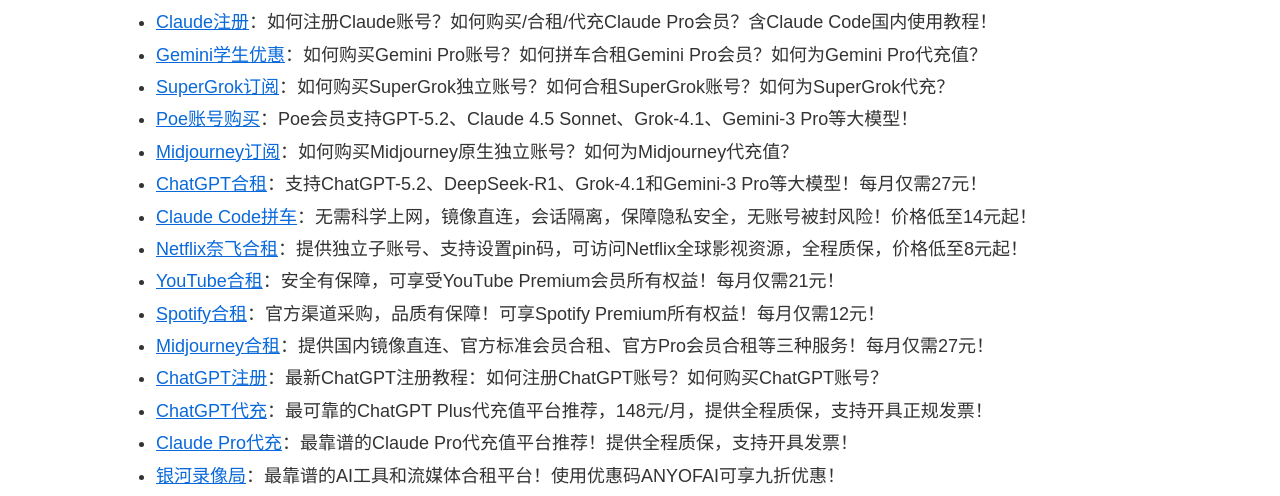
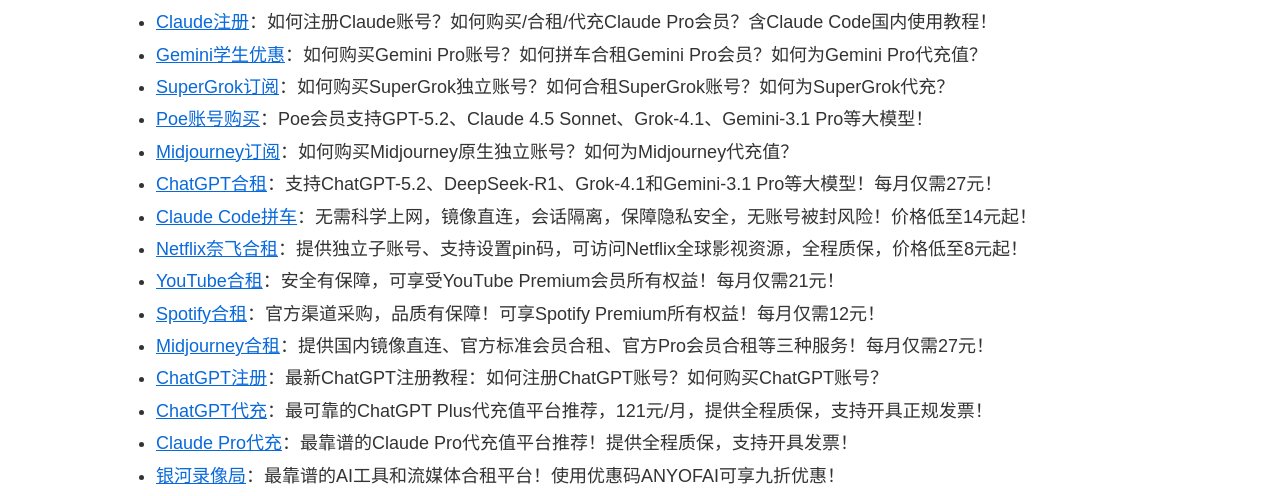
Before and after one commit to anyofai/anyofai.github.io, a Jekyll site: the page built from index.md, in a window 1280 px wide and 900 px high, scrolled down 12757 px. Shown: the part 263-759 px from the top of the window. Built offline with Jekyll 4.4.1, drawn with Linux system fonts in a browser that asks for light colours; some of the changed text lies outside the part shown.

Commit message:
Update index.md

```diff
--- a/index.md
+++ b/index.md
@@ -6,7 +6,7 @@
 
 # WildCard跑路了！野卡跑路后替代平台推荐！
 
-<p align="center">最近更新于：2026年2月11日</p>
+<p align="center">最近更新于：2026年2月24日</p>
 
 现如今，网上依然有大量关于“WildCard野卡跑路了吗”的讨论。对大多数用户来说，真正关心的其实并不是八卦新闻，而是一些非常现实的问题，比如之前充值到WildCard野卡里的钱是不是打水漂了、以后还能不能继续使用WildCard野卡订阅ChatGPT Plus、Claude Pro、Gemini Pro、SuperGrok等服务。本文将对WildCard野卡相关问题进行一次系统性的梳理，包括WildCard野卡是哪个国家的、WildCard野卡官网是哪个、WildCard野卡靠谱吗、WildCard野卡跑路了吗等。最后，**我们也会给大家推荐几个WildCard野卡跑路后的替代平台，用于帮助国内用户继续订阅ChatGPT Plus、Claude Pro、Gemini Pro、SuperGrok、Midjourney、Poe等主流海外AI服务会员**。
 
@@ -59,7 +59,7 @@
 
 重要提示：星际放映厅提供的所有服务均**支持全程质保**，并配备全年无休的真人在线客服，同时**支持开正规发票**。
 
-**一、ChatGPT相关服务：ChatGPT基础账号（47元/个）、ChatGPT Plus合租（52元/月）、ChatGPT Plus原生独立账号（147元/月）、ChatGPT Plus代充值（148元/月）、ChatGPT API服务（112元/月）。**
+**一、ChatGPT相关服务：ChatGPT基础账号（47元/个）、ChatGPT Plus合租（52元/月）、ChatGPT Plus原生独立账号（117元/月）、ChatGPT Plus代充值（121元/月）、ChatGPT API服务（112元/月）。**
 
 小提示：星际放映厅提供的ChatGPT Plus代充值服务，**无需用户提供ChatGPT账号密码**。
 
@@ -203,16 +203,16 @@
 * <a href="https://github.com/anyofai/claude-pro">Claude注册</a>：如何注册Claude账号？如何购买/合租/代充Claude Pro会员？含Claude Code国内使用教程！
 * <a href="https://github.com/anyofai/gemini-pro">Gemini学生优惠</a>：如何购买Gemini Pro账号？如何拼车合租Gemini Pro会员？如何为Gemini Pro代充值？
 * <a href="https://github.com/anyofai/x-twitter">SuperGrok订阅</a>：如何购买SuperGrok独立账号？如何合租SuperGrok账号？如何为SuperGrok代充？
-* <a href="https://github.com/anyofai/poe">Poe账号购买</a>：Poe会员支持GPT-5.2、Claude 4.5 Sonnet、Grok-4.1、Gemini-3 Pro等大模型！
+* <a href="https://github.com/anyofai/poe">Poe账号购买</a>：Poe会员支持GPT-5.2、Claude 4.5 Sonnet、Grok-4.1、Gemini-3.1 Pro等大模型！
 * <a href="https://github.com/anyofai/midjourney">Midjourney订阅</a>：如何购买Midjourney原生独立账号？如何为Midjourney代充值？
-* <a href="https://github.com/anyofai/chatgpt-plus-hezu">ChatGPT合租</a>：支持ChatGPT-5.2、DeepSeek-R1、Grok-4.1和Gemini-3 Pro等大模型！每月仅需27元！
+* <a href="https://github.com/anyofai/chatgpt-plus-hezu">ChatGPT合租</a>：支持ChatGPT-5.2、DeepSeek-R1、Grok-4.1和Gemini-3.1 Pro等大模型！每月仅需27元！
 * <a href="https://github.com/anyofai/claude-pro-hezu">Claude Code拼车</a>：无需科学上网，镜像直连，会话隔离，保障隐私安全，无账号被封风险！价格低至14元起！
 * <a href="https://github.com/anyofai/netflix-hezu">Netflix奈飞合租</a>：提供独立子账号、支持设置pin码，可访问Netflix全球影视资源，全程质保，价格低至8元起！
 * <a href="https://github.com/anyofai/youtube-hezu">YouTube合租</a>：安全有保障，可享受YouTube Premium会员所有权益！每月仅需21元！
 * <a href="https://github.com/anyofai/spotify-hezu">Spotify合租</a>：官方渠道采购，品质有保障！可享Spotify Premium所有权益！每月仅需12元！
 * <a href="https://github.com/anyofai/midjourney-hezu">Midjourney合租</a>：提供国内镜像直连、官方标准会员合租、官方Pro会员合租等三种服务！每月仅需27元！
 * <a href="https://github.com/anyofai/chatgpt">ChatGPT注册</a>：最新ChatGPT注册教程：如何注册ChatGPT账号？如何购买ChatGPT账号？
-* <a href="https://github.com/anyofai/chatgpt-plus-recharge">ChatGPT代充</a>：最可靠的ChatGPT Plus代充值平台推荐，148元/月，提供全程质保，支持开具正规发票！
+* <a href="https://github.com/anyofai/chatgpt-plus-recharge">ChatGPT代充</a>：最可靠的ChatGPT Plus代充值平台推荐，121元/月，提供全程质保，支持开具正规发票！
 * <a href="https://github.com/anyofai/claude-pro-recharge">Claude Pro代充</a>：最靠谱的Claude Pro代充值平台推荐！提供全程质保，支持开具发票！
 * <a href="https://github.com/anyofai/nf-video">银河录像局</a>：最靠谱的AI工具和流媒体合租平台！使用优惠码ANYOFAI可享九折优惠！
 * <a href="https://github.com/anyofai/video-site">国外视频网站</a>：本文将会为大家推荐十个2026年国外最受欢迎的视频网站！
```
